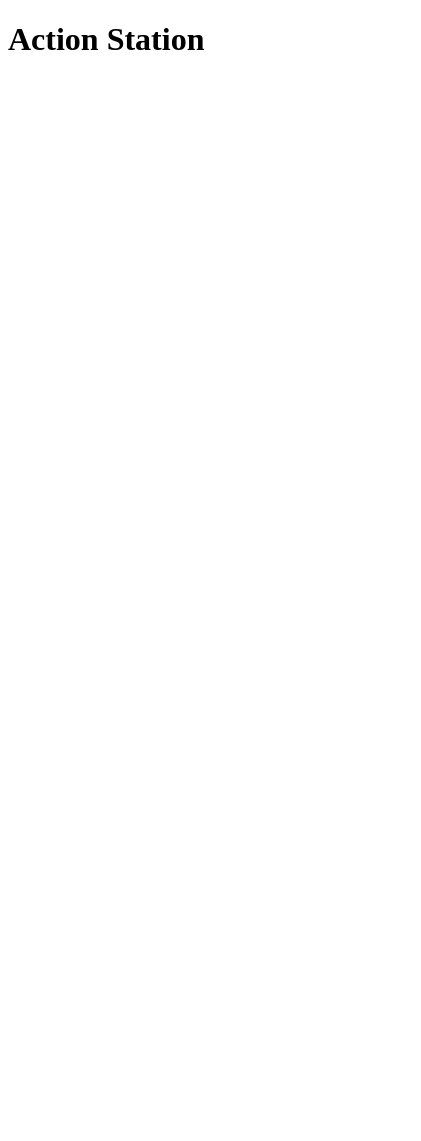
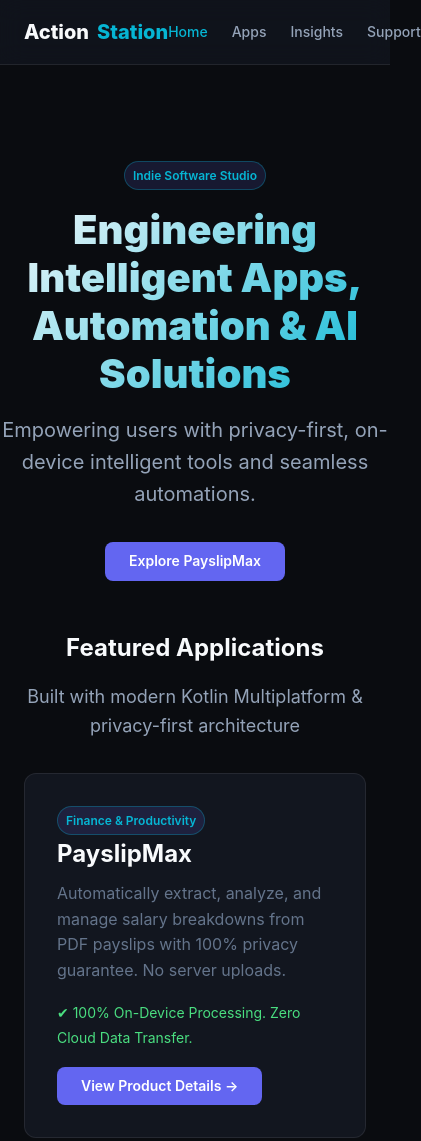
Before and after one commit to ai-borne/ai-borne-website, a website built with Vite: page index.html in a window 390 px wide. Shown: the top 1141 px of the page, 421 px wide, since content can reach past the window. Before the commit the page ends 844 px from the top, so only its background shows below. Built offline with nearby package versions, Linux system fonts and the light colour scheme.

Commit message:
feat(website): build responsive UI views and glassmorphic design tokens

```diff
--- a/index.html
+++ b/index.html
@@ -4,8 +4,10 @@
     <meta charset="UTF-8" />
     <meta name="viewport" content="width=device-width, initial-scale=1.0" />
     <title>Action Station — Engineering Intelligent Apps & Automation</title>
+    <meta name="description" content="Official developer studio website for Action Station. Engineering privacy-first apps, AI deployments, and Kotlin Multiplatform software." />
   </head>
   <body>
-    <div id="app"><h1>Action Station</h1></div>
+    <div id="app"></div>
+    <script type="module" src="/src/ts/main.ts"></script>
   </body>
 </html>
--- /dev/null
+++ b/src/styles/components.css
@@ -0,0 +1,143 @@
+.header {
+  position: sticky;
+  top: 0;
+  z-index: 100;
+  background: var(--color-bg-glass);
+  backdrop-filter: var(--backdrop-blur);
+  border-bottom: 1px solid var(--color-border-glass);
+  padding: var(--spacing-md) 0;
+}
+
+.header-nav {
+  display: flex;
+  justify-content: space-between;
+  align-items: center;
+}
+
+.logo {
+  font-size: var(--font-size-xl);
+  font-weight: 800;
+  color: var(--color-text-primary);
+  text-decoration: none;
+  display: flex;
+  align-items: center;
+  gap: var(--spacing-sm);
+}
+
+.logo-accent {
+  color: var(--color-accent-cyan);
+}
+
+.nav-links {
+  display: flex;
+  gap: var(--spacing-lg);
+  list-style: none;
+}
+
+.nav-link {
+  color: var(--color-text-secondary);
+  text-decoration: none;
+  font-size: var(--font-size-sm);
+  font-weight: 500;
+  transition: color var(--transition-fast);
+}
+
+.nav-link:hover,
+.nav-link.active {
+  color: var(--color-accent-cyan);
+}
+
+.hero {
+  padding: var(--spacing-2xl) 0;
+  text-align: center;
+}
+
+.hero-title {
+  font-size: var(--font-size-4xl);
+  font-weight: 900;
+  line-height: 1.2;
+  margin-bottom: var(--spacing-md);
+  background: linear-gradient(135deg, var(--color-text-primary), var(--color-accent-cyan));
+  -webkit-background-clip: text;
+  -webkit-text-fill-color: transparent;
+}
+
+.hero-tagline {
+  font-size: var(--font-size-xl);
+  color: var(--color-text-secondary);
+  max-width: 700px;
+  margin: 0 auto var(--spacing-xl);
+}
+
+.card {
+  background: var(--color-bg-surface);
+  border: 1px solid var(--color-border-glass);
+  border-radius: var(--radius-lg);
+  padding: var(--spacing-xl);
+  transition: transform var(--transition-normal), border-color var(--transition-normal);
+}
+
+.card:hover {
+  transform: translateY(-4px);
+  border-color: var(--color-accent-primary);
+}
+
+.btn {
+  display: inline-flex;
+  align-items: center;
+  gap: var(--spacing-sm);
+  padding: var(--spacing-sm) var(--spacing-lg);
+  border-radius: var(--radius-md);
+  font-weight: 600;
+  font-size: var(--font-size-sm);
+  text-decoration: none;
+  cursor: pointer;
+  border: none;
+  transition: background-color var(--transition-fast);
+}
+
+.btn-primary {
+  background-color: var(--color-accent-primary);
+  color: #ffffff;
+}
+
+.btn-primary:hover {
+  background-color: var(--color-accent-hover);
+}
+
+.badge {
+  display: inline-block;
+  padding: var(--spacing-xs) var(--spacing-sm);
+  border-radius: var(--radius-full);
+  font-size: var(--font-size-xs);
+  font-weight: 600;
+  background: rgba(99, 102, 241, 0.15);
+  color: var(--color-accent-cyan);
+  border: 1px solid rgba(6, 182, 212, 0.3);
+}
+
+.footer {
+  background: var(--color-bg-surface);
+  border-top: 1px solid var(--color-border-glass);
+  padding: var(--spacing-2xl) 0 var(--spacing-lg);
+  margin-top: auto;
+}
+
+.footer-grid {
+  display: grid;
+  grid-template-columns: repeat(auto-fit, minmax(200px, 1fr));
+  gap: var(--spacing-xl);
+  margin-bottom: var(--spacing-xl);
+}
+
+.footer-link {
+  color: var(--color-text-muted);
+  text-decoration: none;
+  display: block;
+  margin-bottom: var(--spacing-xs);
+  font-size: var(--font-size-sm);
+}
+
+.footer-link:hover {
+  color: var(--color-text-primary);
+}
--- /dev/null
+++ b/src/styles/layout.css
@@ -0,0 +1,50 @@
+.container {
+  width: 100%;
+  max-width: 1200px;
+  margin: 0 auto;
+  padding: 0 var(--spacing-lg);
+}
+
+.main-content {
+  flex: 1;
+  padding-top: var(--spacing-2xl);
+  padding-bottom: var(--spacing-2xl);
+}
+
+.grid-2 {
+  display: grid;
+  grid-template-columns: repeat(1, 1fr);
+  gap: var(--spacing-xl);
+}
+
+.grid-3 {
+  display: grid;
+  grid-template-columns: repeat(1, 1fr);
+  gap: var(--spacing-lg);
+}
+
+@media (min-width: 768px) {
+  .grid-2 {
+    grid-template-columns: repeat(2, 1fr);
+  }
+  .grid-3 {
+    grid-template-columns: repeat(3, 1fr);
+  }
+}
+
+.section {
+  margin-bottom: var(--spacing-2xl);
+}
+
+.section-title {
+  font-size: var(--font-size-2xl);
+  font-weight: 700;
+  margin-bottom: var(--spacing-md);
+  color: var(--color-text-primary);
+}
+
+.section-subtitle {
+  color: var(--color-text-secondary);
+  font-size: var(--font-size-lg);
+  margin-bottom: var(--spacing-xl);
+}
--- /dev/null
+++ b/src/styles/tokens.css
@@ -0,0 +1,57 @@
+:root {
+  --color-bg-primary: #0a0c10;
+  --color-bg-surface: #12161f;
+  --color-bg-glass: rgba(18, 22, 31, 0.75);
+  --color-border-glass: rgba(255, 255, 255, 0.08);
+
+  --color-accent-primary: #6366f1;
+  --color-accent-hover: #4f46e5;
+  --color-accent-cyan: #06b6d4;
+  --color-text-primary: #f8fafc;
+  --color-text-secondary: #94a3b8;
+  --color-text-muted: #64748b;
+
+  --font-family-base: 'Inter', system-ui, -apple-system, BlinkMacSystemFont, 'Segoe UI', Roboto, sans-serif;
+  --font-size-xs: 0.75rem;
+  --font-size-sm: 0.875rem;
+  --font-size-base: 1rem;
+  --font-size-lg: 1.125rem;
+  --font-size-xl: 1.25rem;
+  --font-size-2xl: 1.5rem;
+  --font-size-3xl: 2rem;
+  --font-size-4xl: 2.5rem;
+
+  --spacing-xs: 0.25rem;
+  --spacing-sm: 0.5rem;
+  --spacing-md: 1rem;
+  --spacing-lg: 1.5rem;
+  --spacing-xl: 2rem;
+  --spacing-2xl: 3rem;
+
+  --radius-sm: 0.375rem;
+  --radius-md: 0.5rem;
+  --radius-lg: 0.75rem;
+  --radius-xl: 1rem;
+  --radius-full: 9999px;
+
+  --backdrop-blur: blur(12px);
+  --shadow-glass: 0 8px 32px 0 rgba(0, 0, 0, 0.37);
+  --transition-fast: 0.15s ease;
+  --transition-normal: 0.25s ease;
+}
+
+* {
+  box-sizing: border-box;
+  margin: 0;
+  padding: 0;
+}
+
+body {
+  background-color: var(--color-bg-primary);
+  color: var(--color-text-primary);
+  font-family: var(--font-family-base);
+  line-height: 1.6;
+  min-height: 100vh;
+  display: flex;
+  flex-direction: column;
+}
--- /dev/null
+++ b/src/styles/utils.css
@@ -0,0 +1,67 @@
+.text-center {
+  text-align: center;
+}
+
+.text-muted {
+  color: var(--color-text-muted);
+}
+
+.mb-md {
+  margin-bottom: var(--spacing-md);
+}
+
+.mb-lg {
+  margin-bottom: var(--spacing-lg);
+}
+
+.mb-xl {
+  margin-bottom: var(--spacing-xl);
+}
+
+.form-group {
+  margin-bottom: var(--spacing-lg);
+}
+
+.form-label {
+  display: block;
+  font-size: var(--font-size-sm);
+  font-weight: 600;
+  margin-bottom: var(--spacing-xs);
+  color: var(--color-text-secondary);
+}
+
+.form-input,
+.form-textarea {
+  width: 100%;
+  padding: var(--spacing-md);
+  background: var(--color-bg-primary);
+  border: 1px solid var(--color-border-glass);
+  border-radius: var(--radius-md);
+  color: var(--color-text-primary);
+  font-family: inherit;
+  font-size: var(--font-size-base);
+}
+
+.form-input:focus,
+.form-textarea:focus {
+  outline: 2px solid var(--color-accent-primary);
+  border-color: transparent;
+}
+
+.alert-success {
+  background: rgba(34, 197, 94, 0.15);
+  border: 1px solid rgba(34, 197, 94, 0.4);
+  color: #4ade80;
+  padding: var(--spacing-md);
+  border-radius: var(--radius-md);
+  margin-bottom: var(--spacing-lg);
+}
+
+.alert-error {
+  background: rgba(239, 68, 68, 0.15);
+  border: 1px solid rgba(239, 68, 68, 0.4);
+  color: #f87171;
+  padding: var(--spacing-md);
+  border-radius: var(--radius-md);
+  margin-bottom: var(--spacing-lg);
+}
--- /dev/null
+++ b/src/ts/main.ts
@@ -0,0 +1,76 @@
+import '../styles/tokens.css';
+import '../styles/layout.css';
+import '../styles/components.css';
+import '../styles/utils.css';
+import { HomeViewModel } from '../viewmodels/HomeViewModel';
+import { HeaderComponent } from '../views/HeaderComponent';
+import { FooterComponent } from '../views/FooterComponent';
+
+export function renderHomePage(): void {
+  const viewModel = new HomeViewModel();
+  const config = viewModel.getConfig();
+  const apps = viewModel.getFeaturedApps();
+  const posts = viewModel.getRecentPosts();
+
+  const appEl = document.getElementById('app');
+  if (!appEl) return;
+
+  appEl.innerHTML = `
+    ${HeaderComponent.render('home')}
+    <main class="main-content">
+      <section class="hero container">
+        <span class="badge mb-md">Indie Software Studio</span>
+        <h1 class="hero-title">${config.tagline}</h1>
+        <p class="hero-tagline">${config.mission}</p>
+        <div>
+          <a href="/apps/payslipmax.html" class="btn btn-primary">Explore PayslipMax</a>
+        </div>
+      </section>
+
+      <section class="container section">
+        <h2 class="section-title text-center">Featured Applications</h2>
+        <p class="section-subtitle text-center">Built with modern Kotlin Multiplatform & privacy-first architecture</p>
+        <div class="grid-2">
+          ${apps
+            .map(
+              (app) => `
+            <div class="card">
+              <span class="badge mb-sm">${app.category}</span>
+              <h3 style="font-size: 1.5rem; margin-bottom: 0.5rem;">${app.name}</h3>
+              <p class="text-muted mb-md">${app.description}</p>
+              <div style="margin-bottom: 1rem;">
+                <span style="color: #4ade80; font-size: 0.875rem;">✔ ${app.privacyGuarantee}</span>
+              </div>
+              <a href="/apps/payslipmax.html" class="btn btn-primary">View Product Details &rarr;</a>
+            </div>
+          `
+            )
+            .join('')}
+        </div>
+      </section>
+
+      <section class="container section">
+        <h2 class="section-title text-center">Latest Insights & Hacks</h2>
+        <div class="grid-2">
+          ${posts
+            .map(
+              (post) => `
+            <div class="card">
+              <span class="badge mb-sm">${post.category}</span>
+              <h3 style="font-size: 1.25rem; margin-bottom: 0.5rem;">${post.title}</h3>
+              <p class="text-muted mb-md">${post.summary}</p>
+              <span class="text-muted" style="font-size: 0.875rem;">${post.readTimeMinutes} min read</span>
+            </div>
+          `
+            )
+            .join('')}
+        </div>
+      </section>
+    </main>
+    ${FooterComponent.render()}
+  `;
+}
+
+if (typeof window !== 'undefined') {
+  document.addEventListener('DOMContentLoaded', () => renderHomePage());
+}
--- /dev/null
+++ b/src/views/FooterComponent.ts
@@ -0,0 +1,37 @@
+export class FooterComponent {
+  public static render(): string {
+    return `
+      <footer class="footer">
+        <div class="container">
+          <div class="footer-grid">
+            <div>
+              <a href="/" class="logo mb-md">
+                Action<span class="logo-accent">Station</span>
+              </a>
+              <p class="text-muted">Engineering Intelligent Apps, Automation & AI Solutions.</p>
+            </div>
+            <div>
+              <h4 class="mb-md">Products</h4>
+              <a href="/apps/payslipmax.html" class="footer-link">PayslipMax</a>
+            </div>
+            <div>
+              <h4 class="mb-md">Developer & Insights</h4>
+              <a href="/blog/index.html" class="footer-link">Tech Hacks & Insights</a>
+              <a href="https://github.com/sunilpawar-git" target="_blank" rel="noopener noreferrer" class="footer-link">GitHub</a>
+            </div>
+            <div>
+              <h4 class="mb-md">Store Compliance & Legal</h4>
+              <a href="/privacy-policy.html" class="footer-link">Privacy Policy</a>
+              <a href="/terms.html" class="footer-link">Terms of Service</a>
+              <a href="/support.html" class="footer-link">Support Center</a>
+              <a href="/data-deletion.html" class="footer-link">Data & Account Deletion</a>
+            </div>
+          </div>
+          <div class="text-center text-muted" style="border-top: 1px solid var(--color-border-glass); padding-top: var(--spacing-md);">
+            <p>&copy; ${new Date().getFullYear()} Action Station (actionstation.in). All rights reserved.</p>
+          </div>
+        </div>
+      </footer>
+    `;
+  }
+}
--- /dev/null
+++ b/src/views/HeaderComponent.ts
@@ -0,0 +1,21 @@
+export class HeaderComponent {
+  public static render(activeRoute: string): string {
+    return `
+      <header class="header">
+        <div class="container header-nav">
+          <a href="/" class="logo">
+            Action<span class="logo-accent">Station</span>
+          </a>
+          <nav>
+            <ul class="nav-links">
+              <li><a href="/" class="nav-link ${activeRoute === 'home' ? 'active' : ''}">Home</a></li>
+              <li><a href="/apps/payslipmax.html" class="nav-link ${activeRoute === 'apps' ? 'active' : ''}">Apps</a></li>
+              <li><a href="/blog/index.html" class="nav-link ${activeRoute === 'blog' ? 'active' : ''}">Insights</a></li>
+              <li><a href="/support.html" class="nav-link ${activeRoute === 'support' ? 'active' : ''}">Support</a></li>
+            </ul>
+          </nav>
+        </div>
+      </header>
+    `;
+  }
+}
```
Also changed, not shown: apps/payslipmax.html (+4 -2 lines), blog/index.html (+3 -1 lines), src/ts/blog.ts (added, +50 -0 lines), src/ts/payslipmax.ts (added, +50 -0 lines).
